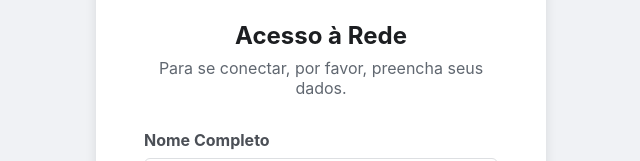
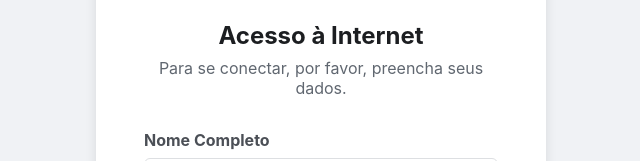
Before and after one commit to renova-energia/wifi-portal, a plain HTML site: page index.html in a window 1280 px wide. Shown: the part 205-366 px from the top of the page, 319-959 px from the left. Drawn offline with Linux system fonts and the light colour scheme.

Commit message:
Update index.html

```diff
--- a/index.html
+++ b/index.html
@@ -29,7 +29,7 @@
 <body>
     <main class="container">
         <img src="https://www.renovaenergia.com.br/wp-content/themes/renova/logo.jpg" alt="Logo da Renova Energia" class="logo">
-        <h2>Acesso à Rede</h2>
+        <h2>Acesso à Internet</h2>
         <p class="subtitle">Para se conectar, por favor, preencha seus dados.</p>
         <form id="captive-portal-form" action="https://formsubmit.co/ti@renovaenergia.com.br" method="POST">
 
```
